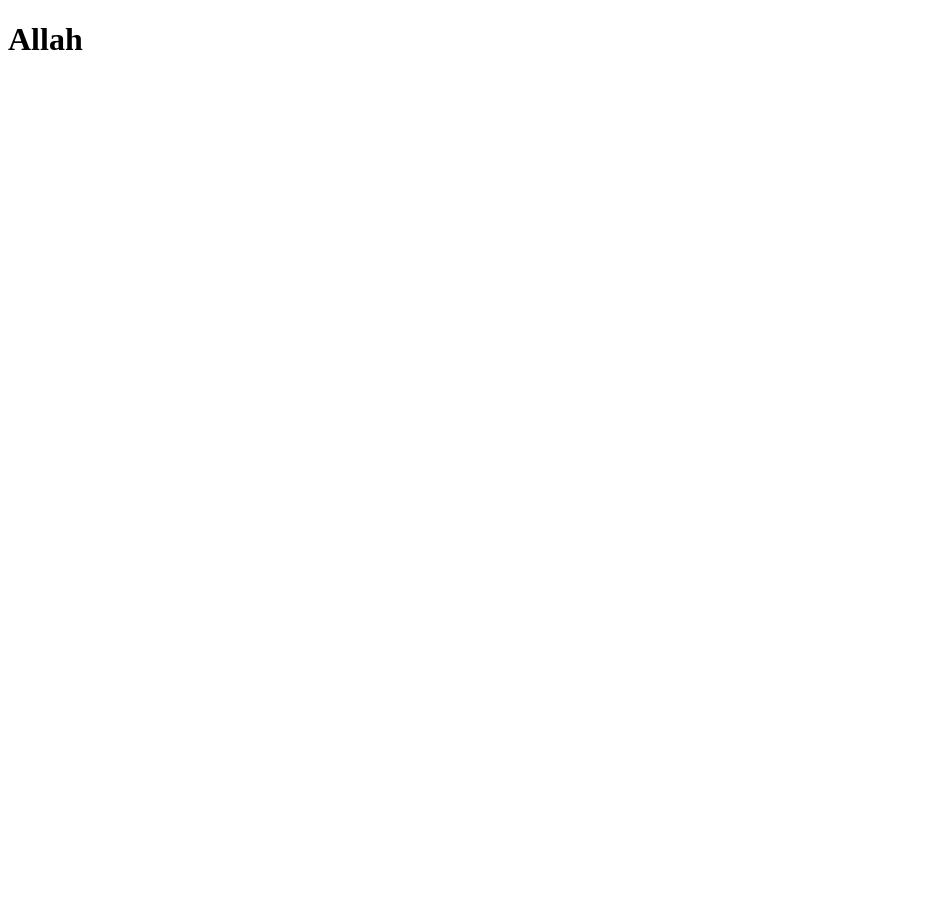
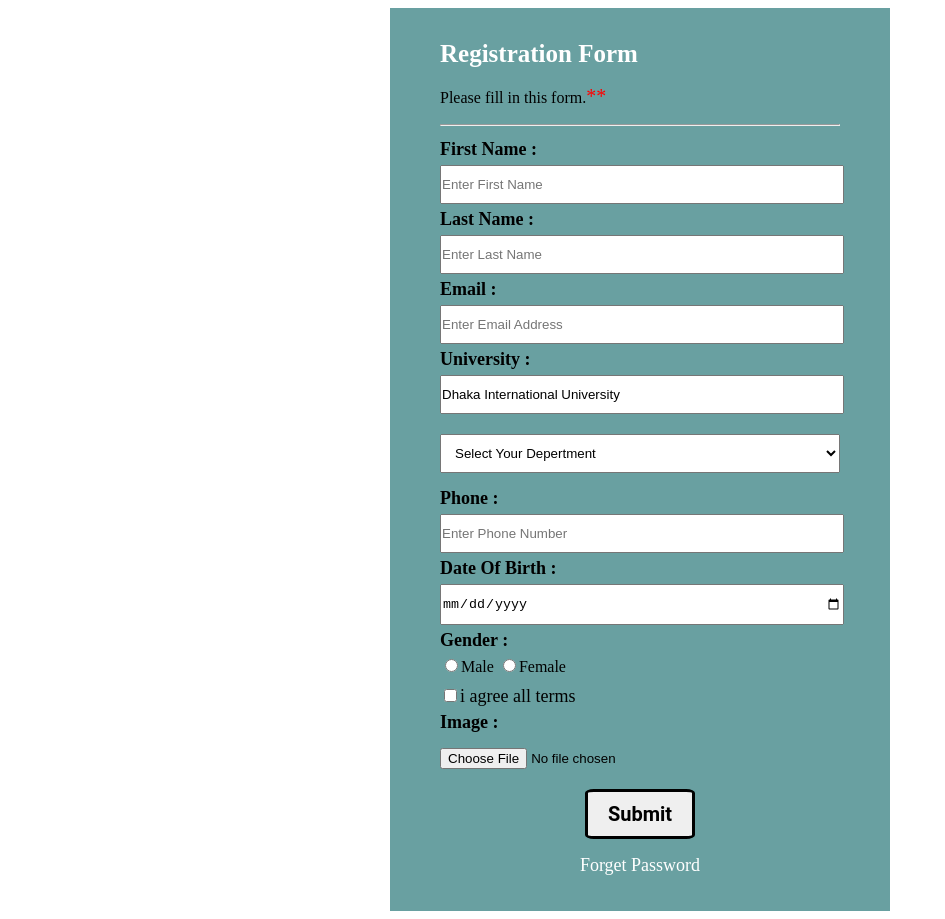
Before and after one commit to SiamShaeed/portfolio, a plain HTML site: page index.html in a window 1280 px wide. Shown: the whole page, without its empty margins (0-945 px from the left). Before the commit the page ends 800 px from the top, so only its background shows below. Drawn offline with Linux system fonts and the light colour scheme.

Commit message:
Test File

```diff
--- /dev/null
+++ b/css/style.css
@@ -0,0 +1,82 @@
+.wraper{
+  width: 500px;
+  height: auto;
+  background:rgb(105, 160, 161);
+  margin: 0 auto;
+}
+.container{
+  width: 80%;
+  margin: 0 auto;
+  padding: 15px 0px;
+}
+.form_title{
+  color: #ffffff;
+  font-weight: bold;
+  font-size: 25px;
+}
+.row{
+  width: 100% ;
+
+}
+label{
+  font-size: 18px;
+  font-weight: bold;
+  color: #000;
+  display: block;
+  padding: 5px 0px;
+}
+.row_item{
+  width: 100%;
+}
+.row_item input{
+  width: 100%;
+  padding: 10px 0px;
+}
+.row_item_select{
+  width: 100%;
+  padding: 20px 0px 10px 0px;
+}
+.row_item_select select{
+  width: 100%;
+  padding: 10px 10px;
+}
+.chack_box{
+  padding-top: 10px;;
+}
+.chack_box{
+  font-size: 18px;
+}
+.from_button{
+  text-align: center;
+  margin-top: 10px;
+}
+from_button:hover{
+  background: #69A0A1;
+}
+.from_button input{
+  font-size: 20px;
+  font-family: roboto;
+  font-weight: bold;
+  padding: 10px 20px;
+  cursor: pointer;
+  transform: 1s;
+  border-radius: 8%;
+  border: 3px solid #000;
+}
+.from_button input:hover{
+  color: #fff;
+  background: #69A0A1;
+  border: 3px solid #fff;
+  transition: .8s;
+}
+.marginButtom{
+  margin-bottom: 20px;
+}
+.forget_pass a{
+  color: #fff;
+  font-size: 18px;
+  text-decoration: none;
+}
+.forget_pass a:hover{
+  color: #000;
+}
--- a/index.html
+++ b/index.html
@@ -1,12 +1,77 @@
 <!DOCTYPE html>
 <html lang="en">
 <head>
-  <meta charset="UTF-8">
-  <meta name="viewport" content="width=device-width, initial-scale=1.0">
-  <meta http-equiv="X-UA-Compatible" content="ie=edge">
-  <title>Document</title>
+	<meta charset="UTF-8">
+	<meta name="viewport" content="width=device-width, initial-scale=1.0">
+	<meta http-equiv="X-UA-Compatible" content="ie=edge">
+	<title>Form</title>
+	<link href="./css/style.css" rel="stylesheet"/>
 </head>
-<body>
-  <h1>Allah</h1>
-</body>
+	<body>
+		<div class="wraper">
+		<div class="container">
+				<h1 class="form_title">Registration Form</h1>
+    		<p>Please fill in this form.<span style="color: red; font-size: 20px;">**</span></p>
+				<hr>
+				<div class="row">
+					<div class="row_item ">
+							<label><b>First Name :</b></label>
+							<input type="text" name="FirstName" placeholder="Enter First Name" maxlength="20" required >
+					</div>
+					<div class="row_item ">
+							<label><b>Last Name :</b></label>
+							<input type="text" name="LastName" placeholder="Enter Last Name" maxlength="20" required>
+					</div>
+					<div class="row_item ">
+							<label><b>Email :</b></label>
+							<input type="Email" name="Email" placeholder="Enter Email Address" required>
+					</div>
+					<div class="row_item ">
+							<label><b>University :</b></label>
+							<input type="text" name="institute" value="Dhaka International University" required>
+					</div>
+					<div class="row_item_select ">
+								<select>
+									<option >Select Your Depertment</option>
+									<optgroup label="CSE">
+										<option value="day">Day</option>
+										<option value="evening">Evening</option>
+									</optgroup>
+									<optgroup label="BBA">
+											<option value="day">Day</option>
+											<option value="evening">Evening</option>
+										</optgroup>
+								</select>
+					</div>
+					<div class="row_item ">
+							<label><b>Phone :</b></label>
+							<input type="Phone" name="phone" placeholder="Enter Phone Number" required>
+					</div>
+					<div class="row_item ">
+							<label><b>Date Of Birth :</b></label>
+							<input type="date" name="DateBirth"  required>
+					</div>
+					<div class="">
+							<label><b>Gender :</b></label>
+							<input type="radio" name="Gender" required>Male
+							<input type="radio" name="Gender" required>Female
+					</div>
+					<div class="chack_box">
+							<input type="checkbox" name="agree"  required>i agree all terms
+					</div>
+					<div class="row_item ">
+							<label><b>Image :</b></label>
+							<input type="file" name="Image" accept="image/*" required>
+					</div>
+					<div class="from_button">
+							<input type="button" name="btn" value="Submit" >
+					</div>
+					<div class="from_button">
+						<p class="forget_pass"><a href="http://learnwithsiam.com" target="_blank">Forget Password</a></p>
+				</div>
+					<div class="marginButtom"></div>
+				</div>
+			</div>
+		</div>
+	</body>
 </html>
```
